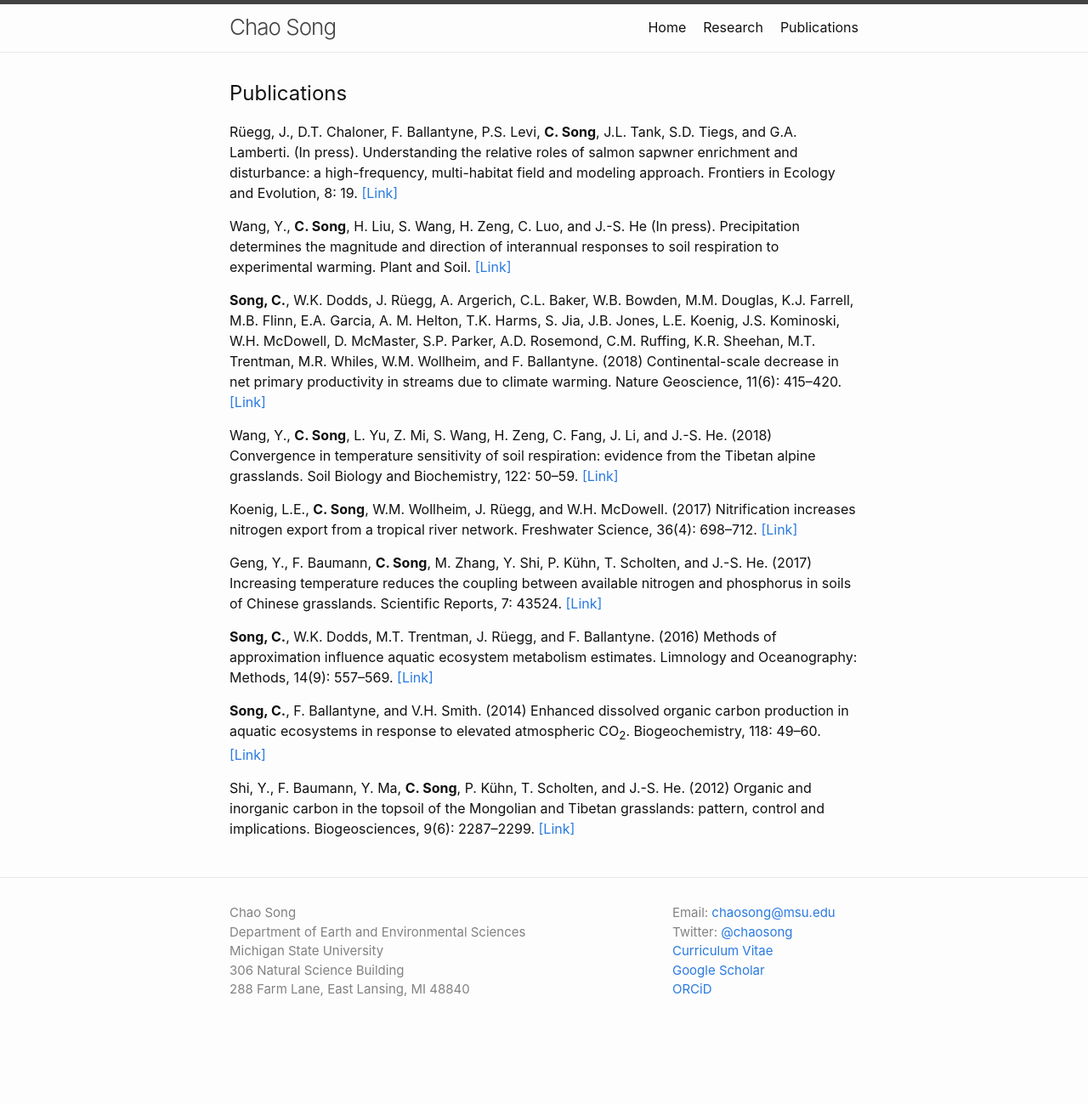
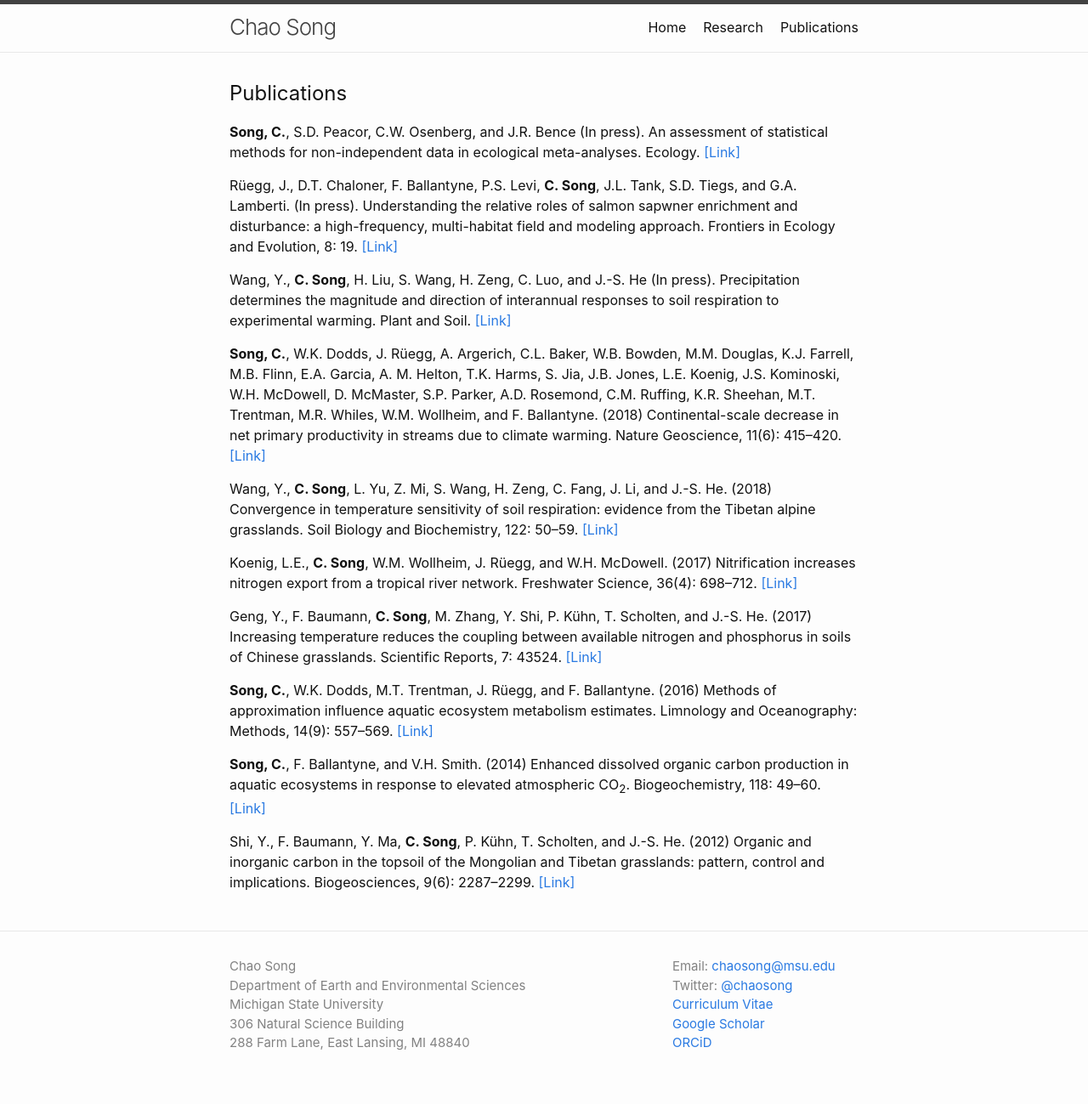
Before and after one commit to songchao1986/songchao1986.github.io, a Jekyll site: the page built from publications.md, in a window 1280 px wide. Shown: the whole page at 85% size. Built offline with Jekyll 4.4.1, drawn with Linux system fonts in a browser that asks for light colours; before the commit the page ends 1236 px from its top, so only the background shows below that.

Commit message:
Update publications.md

```diff
--- a/publications.md
+++ b/publications.md
@@ -5,6 +5,8 @@ permalink: /publications/
 ---
 
 ## Publications
+
+**Song, C.**, S.D. Peacor, C.W. Osenberg, and J.R. Bence (In press). An assessment of statistical methods for non-independent data in ecological meta-analyses. Ecology. [[Link]](https://esajournals.onlinelibrary.wiley.com/doi/abs/10.1002/ecy.3184)
 
 Rüegg, J., D.T. Chaloner, F. Ballantyne, P.S. Levi, **C. Song**, J.L. Tank, S.D. Tiegs, and G.A. Lamberti. (In press). Understanding the relative roles of salmon sapwner enrichment and disturbance: a high-frequency, multi-habitat field and modeling approach. Frontiers in Ecology and Evolution, 8: 19. [[Link]](https://www.frontiersin.org/articles/10.3389/fevo.2020.00019/full)
 
```
